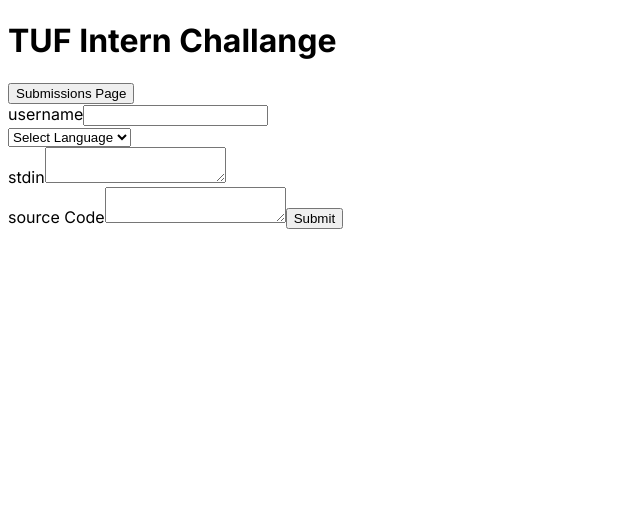
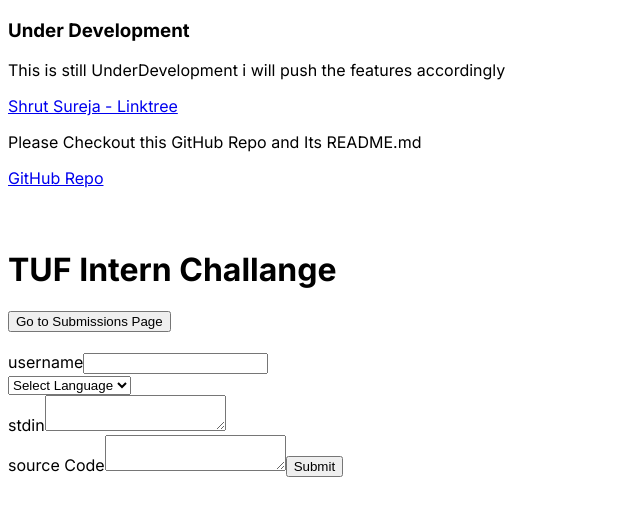
Before and after one commit to shrutsureja/TUF-intern-task, a Next.js app in the folder nextfrontend/: page / in a window 1280 px wide. Shown: the top 516 px of the page, without its empty margins (0-640 px from the left). Built offline with nearby package versions, Linux system fonts and the light colour scheme.

Commit message:
added some changes in the frontend

```diff
--- /dev/null
+++ b/nextfrontend/app/components/underDevelopment.tsx
@@ -0,0 +1,17 @@
+import React from 'react';
+
+const UnderDevelopment = () => {
+    return (
+        <div>
+            <h3>Under Development</h3>
+            <p>This is still UnderDevelopment i will push the features accordingly</p>
+            <a href="https://linktr.ee/shrutsureja">Shrut Sureja - Linktree</a>
+            <br/>
+            <p>
+                Please Checkout this GitHub Repo and Its README.md
+            </p>
+            <a href="https://github.com/shrutsureja/TUF-intern-task">GitHub Repo</a>
+        </div>
+    );
+}
+export default UnderDevelopment;
--- a/nextfrontend/app/page.tsx
+++ b/nextfrontend/app/page.tsx
@@ -4,6 +4,7 @@
 import { useRouter } from "next/navigation";
 import { useState } from "react";
 import toast, { Toaster } from 'react-hot-toast';
+import UnderDevelopment from "./components/underDevelopment";
 
 const baseURL = process.env.NODE_ENV === 'development' ? 'http://localhost:3001' : process.env.NEXT_PUBLIC_BASE_URL;
 
@@ -27,12 +28,19 @@
 
 		const loadingToast =  toast.loading('Submitting the data..', { duration: 500 });
 		e.preventDefault();
+		const base64SourceCode = btoa(sourceCode);
+		const base64Stdin = btoa(stdin);
+		console.log(base64SourceCode, base64Stdin);
+
+		// trying to convert the source code to base64
 		const data = {
 			username,
 			preferred_language: selectedOption,
-			stdin,
-			source_code: sourceCode,
+			stdin: base64Stdin,
+			source_code: base64SourceCode,
 		};
+
+
 		try {
 			const response = await axios(`${baseURL}/api/submitCodeSnippet`, {
 				method: "POST",
@@ -61,13 +69,18 @@
 		}
 	}
 
-  return (
+	return (
 	<>
+		<UnderDevelopment/>
+		<br/>
+		<br/>
 		<div>
 			<Toaster />
 		</div>
 		<h1>TUF Intern Challange</h1>
-		<button onClick={() => router.push('/submissions')}> Submissions Page </button>
+		<button onClick={() => router.push('/submissions')}>Go to Submissions Page </button>
+		<br/>
+		<br />
 		<form onSubmit={handleClick}>
 			<label>
 				username
--- a/nextfrontend/app/submissions/page.tsx
+++ b/nextfrontend/app/submissions/page.tsx
@@ -5,9 +5,7 @@
 import toast, { Toaster } from 'react-hot-toast';
 import { useRouter } from "next/navigation";
 
-
 const baseURL = process.env.NODE_ENV === 'development' ? 'http://localhost:3001' : process.env.NEXT_PUBLIC_BASE_URL;
-console.log(baseURL);
 
 const Page = () => {
 	const [submissions, setSubmissions] = useState([]);
@@ -23,12 +21,10 @@
 		const loadingToast =  toast.loading('Fetching the data..', { duration: 1000 });
 		try {
 			const result = await axios.get(`${baseURL}/api/getAllSubmissions`);
-			console.log(result);
 			if (result.status !== 200){
 				console.error("error in fetching data", result);
 			}
 			setSubmissions(result.data.data);
-			console.log(submissions);
 			toast.dismiss(loadingToast);
 			toast.success('Data fetched successfully...', { duration: 1000 });
 		} catch (error) {
```
